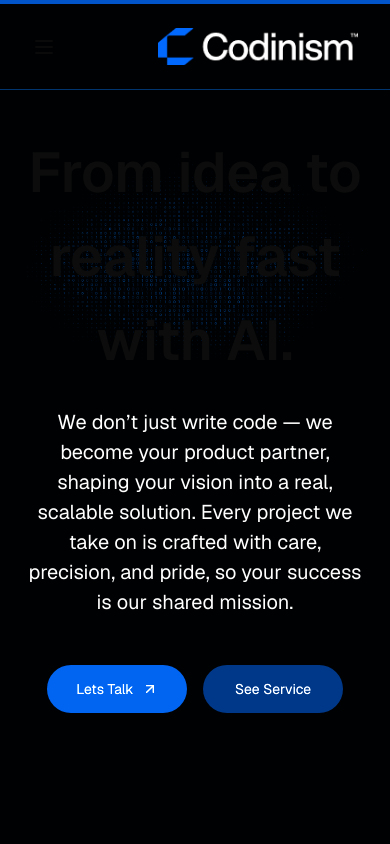
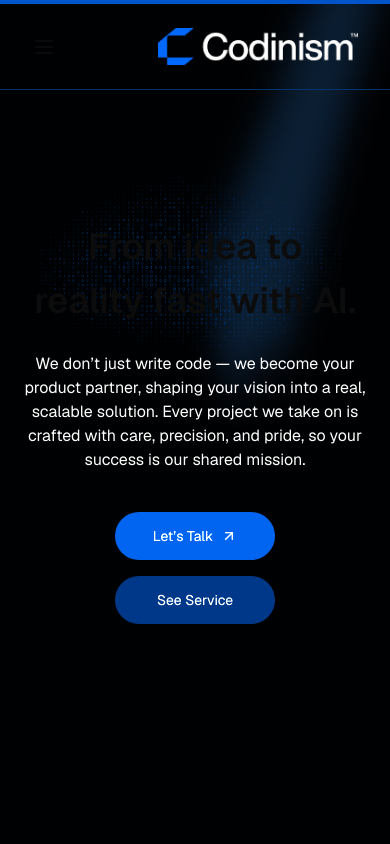
Before and after one commit to Programming-Hero-Codinism/codinism-client, a Next.js app: page / in a window 390 px wide. Shown: the top 844 px of the page. Built offline with nearby package versions, Linux system fonts and the light colour scheme.

Commit message:
feat(complete): Initially complete

```diff
--- a/src/app/layout.tsx
+++ b/src/app/layout.tsx
@@ -33,7 +33,9 @@ export default function RootLayout({
         className={`${geistSans.variable} ${geistMono.variable} antialiased bg-[#000102]`}
         suppressHydrationWarning
       >
-        <Navbar></Navbar>
+        <div className="fixed top-0 left-0 w-full z-50">
+          <Navbar />
+        </div>
         <section className="max-w-[1400px] mx-auto">
           <ThemeProvider
             attribute="class"
--- a/src/components/modules/home/index.tsx
+++ b/src/components/modules/home/index.tsx
@@ -5,19 +5,43 @@ import Grow from "@/components/ui/sections/Grow";
 import Industry from "@/components/ui/sections/Industry";
 import TechStack from "@/components/ui/sections/TechStack";
 import WeKnow from "@/components/ui/sections/Weknow";
+import Image from "next/image";
 
 export default function HomePage() {
   return (
     <>
-      <div className="">
+      <div className="relative overflow-hidden">
+        <div className="absolute inset-0 pointer-events-none">
+          <div className="absolute" />
+
+          <Image
+            src="/layer/angel.png"
+            alt="Blue angled glow"
+            width={1400}
+            height={700}
+            className="
+      absolute
+      -top-40
+      left-[80%]
+      -rotate-16
+      -translate-x-1/2
+      w-[2000px]
+      h-[580px]
+      md:-top-52
+      lg:-top-60
+    "
+          />
+        </div>
+
+        {/* Hero + Sections */}
         <Banner />
-        <Industry />
-        <GenyoraSection />
-        <WeKnow />
-        <Adventure />
-        <Grow />
-        <TechStack />
       </div>
+      <Industry />
+      <GenyoraSection />
+      <WeKnow />
+      <Adventure />
+      <Grow />
+      <TechStack />
     </>
   );
 }
--- a/src/components/ui/layout/Navbar.tsx
+++ b/src/components/ui/layout/Navbar.tsx
@@ -25,11 +25,11 @@ export default function Navbar() {
 
   return (
     <>
-      <nav className="fixed top-0 left-0 w-full z-50 px-6 md:px-12 py-4 border-t-4 border-primary border-b border-b-[#003570] bg-[#000102]">
+      <nav className="w-full px-6 md:px-12 py-4 border-t-4 border-primary border-b border-b-[#003570] bg-transparent backdrop-blur-[6px]">
         <div className="max-w-[1400px] mx-auto">
           {/* Desktop Menu */}
           <div className="flex justify-between items-center">
-            {/* Logo Left */}
+            {/* Logo */}
             <div className="hidden md:block">
               <NavigationMenu>
                 <NavigationMenuLink href="/">
@@ -38,13 +38,16 @@ export default function Navbar() {
               </NavigationMenu>
             </div>
 
-            {/* Desktop Menu Center */}
+            {/* Center Menu */}
             <div className="hidden md:block">
               <NavigationMenu className="flex-1">
                 <NavigationMenuList className="flex gap-6">
                   {menu.map((m, index) => (
                     <NavigationMenuItem key={index}>
-                      <NavigationMenuLink className="text-[16px]" href={m.path}>
+                      <NavigationMenuLink
+                        className="text-[16px] hover:text-primary transition-colors"
+                        href={m.path}
+                      >
                         {m.label}
                       </NavigationMenuLink>
                     </NavigationMenuItem>
@@ -53,6 +56,7 @@ export default function Navbar() {
               </NavigationMenu>
             </div>
 
+            {/* CTA Button */}
             <div className="hidden md:block">
               <Button
                 style={{ filter: "brightness(120%)" }}
@@ -63,7 +67,7 @@ export default function Navbar() {
             </div>
           </div>
 
-          {/* Mobile View */}
+          {/* Mobile Navbar */}
           <div className="flex justify-between items-center md:hidden w-full">
             <button
               className="p-2 focus:outline-none"
@@ -85,9 +89,9 @@ export default function Navbar() {
             </NavigationMenu>
           </div>
 
-          {/* Mobile Sliding Menu */}
+          {/* Mobile Slide Menu */}
           {mobileMenuOpen && (
-            <div className="absolute top-16 left-0 w-full bg-[#000102] z-50 flex flex-col justify-center items-center p-4 gap-4 md:hidden">
+            <div className="absolute top-16 left-0 w-full bg-[#000102]/95 z-50 flex flex-col justify-center items-center p-4 gap-4 md:hidden backdrop-blur-md">
               <NavigationMenu className="w-full">
                 <NavigationMenuList className="flex flex-col gap-4">
                   {menu.map((m, index) => (
--- a/src/components/ui/sections/Banner.tsx
+++ b/src/components/ui/sections/Banner.tsx
@@ -5,34 +5,84 @@ import { Button } from "../button";
 export default function Banner() {
   return (
     <>
+      {/*
+        Hero / Banner Section
+        - Full-screen section with centered content
+        - Background image positioned from the top
+        - Uses responsive padding and layout adjustments
+      */}
       <div
-        className="relative w-full h-screen flex justify-center items-center bg-no-repeat bg-center bg-contain"
+        className="
+          relative
+          w-full
+          h-screen
+          flex
+          justify-center
+          items-center
+          bg-no-repeat
+          bg-center
+          bg-contain
+          px-4 sm:px-6 lg:px-8
+        "
         style={{
           backgroundImage: "url('/layer/banner_layer.png')",
           backgroundPosition: "center top 160px",
           filter: "brightness(120%)",
         }}
       >
-        <div className="relative max-w-3xl w-full text-center px-6 text-white">
+        {/* Content Container */}
+        <div className="relative max-w-3xl w-full text-center text-white">
+          {/* Main Heading */}
           <SectionTitle
             size="2xl"
             variant="centered"
-            className="leading-tight text-[56px] md:text-[80px]"
+            className="
+              leading-tight
+              text-[36px]
+              sm:text-[48px]
+              md:text-[64px]
+              lg:text-[80px]
+              font-semibold
+            "
           >
-            From idea to reality fast with AI.
+            From idea to <br /> reality fast with AI.
           </SectionTitle>
 
-          <p className="text-[20px] mt-6 font-normal">
+          {/* Subtitle / Description */}
+          <p
+            className="
+              text-base
+              sm:text-lg
+              md:text-xl
+              mt-6
+              font-normal
+              text-gray-200
+            "
+          >
             We don’t just write code — we become your product partner, shaping your vision into a
             real, scalable solution. Every project we take on is crafted with care, precision, and
             pride, so your success is our shared mission.
           </p>
-          <div className="mt-12">
-            <Button className="rounded-full h-12 font-normal w-[140px]  shadow-lg">
-              Lets Talk <ArrowUpRight size={18} />
+
+          {/* Call-to-Action Buttons */}
+          <div
+            className="
+              mt-10
+              flex
+              flex-col
+              sm:flex-row
+              justify-center
+              items-center
+              gap-4
+            "
+          >
+            {/* Primary Button */}
+            <Button className="rounded-full h-12 font-normal w-[160px] shadow-lg flex items-center justify-center gap-2">
+              Let’s Talk <ArrowUpRight size={18} />
             </Button>
 
-            <Button className="rounded-full h-12 w-[140px] bg-secondary hover:bg-secondary font-normal ml-4 shadow-lg">
+            {/* Secondary Button */}
+            <Button className="rounded-full h-12 w-[160px] bg-secondary hover:bg-secondary/90 font-normal shadow-lg flex items-center justify-center">
               See Service
             </Button>
           </div>
--- a/src/components/ui/sections/Grow.tsx
+++ b/src/components/ui/sections/Grow.tsx
@@ -52,7 +52,7 @@ export default function Grow() {
             <div
               key={index}
               className={`flex items-center gap-6 pt-4 ${
-                item.isBorder ? "border-t border-dotted border-primary mt-16 pt-16" : "mt-4"
+                item.isBorder ? "border-t border-dotted border-primary mt-16 pt-16" : "mt-4  "
               }`}
             >
               {/* Step Number */}
--- a/src/components/ui/sections/Weknow.tsx
+++ b/src/components/ui/sections/Weknow.tsx
@@ -8,13 +8,13 @@ const weKnowData = [
     title: "Web3",
     subtitle: "No cookie-cutter plans here.",
     description: "We tailor every strategy to fit your unique goals and budget for maximum impact.",
-    image: "/icon/Feature-icon-1.png",
+    image: "/icon/Feature-Icon-1.png",
   },
   {
     title: "Shopify, Wordpress",
     subtitle: "No cookie-cutter plans here.",
     description: "We tailor every strategy to fit your unique goals and budget for maximum impact.",
-    image: "/icon/Feature-icon-2.png",
+    image: "/icon/Feature-Icon-2.png",
   },
   {
     title: "Blockchain",
@@ -26,19 +26,19 @@ const weKnowData = [
     title: "Big Data",
     subtitle: "No cookie-cutter plans here.",
     description: "We tailor every strategy to fit your unique goals and budget for maximum impact.",
-    image: "/icon/Feature-icon-4.png",
+    image: "/icon/Feature-Icon-4.png",
   },
   {
     title: "Mobile Apps",
     subtitle: "No cookie-cutter plans here.",
     description: "We tailor every strategy to fit your unique goals and budget for maximum impact.",
-    image: "/icon/Feature-icon-5.png",
+    image: "/icon/Feature-Icon-5.png",
   },
   {
     title: "Fullstack Web Application",
     subtitle: "No cookie-cutter plans here.",
     description: "We tailor every strategy to fit your unique goals and budget for maximum impact.",
-    image: "/icon/Feature-icon-6.png",
+    image: "/icon/Feature-Icon-6.png",
   },
 ];
 
```
Also changed, not shown: src/components/ui/sections/Industry.tsx (+0 -15 lines).
